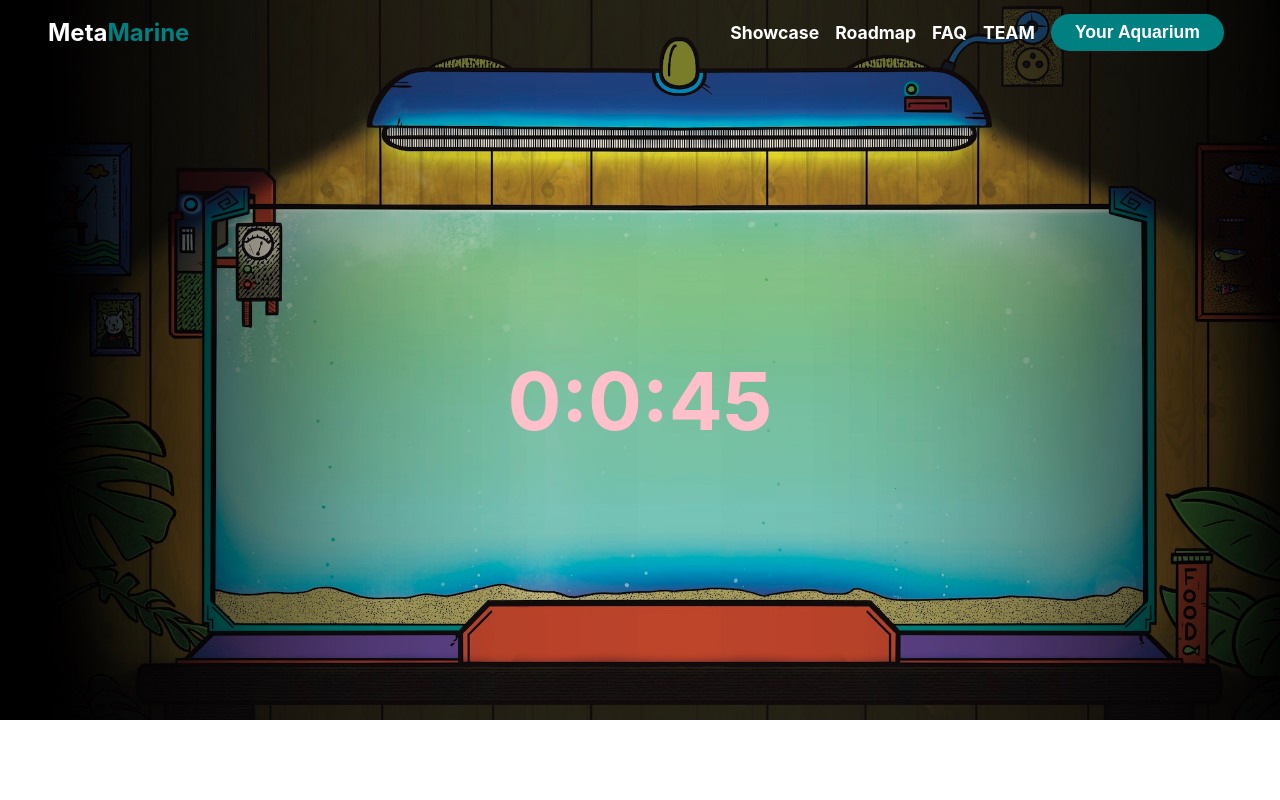
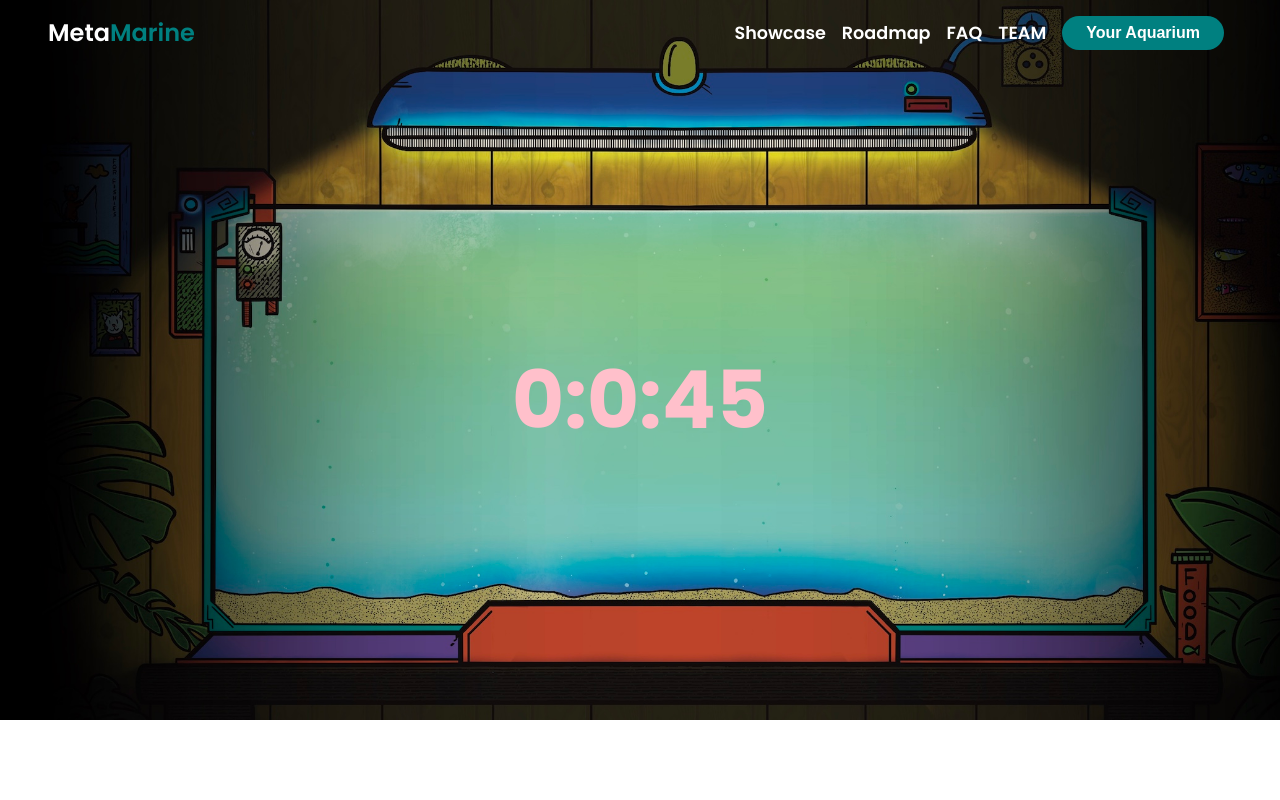
Before and after one commit to MarekChoinski/metamarine, a Next.js app: page / in a window 1280 px wide. Shown: the top 800 px of the page. Built offline with nearby package versions, Linux system fonts and the light colour scheme.

Commit message:
Hotfix classnames types and add font

```diff
--- /dev/null
+++ b/classnames.d.ts
@@ -0,0 +1 @@
+declare module 'classnames';
--- a/components/Navbar/Navbar.module.scss
+++ b/components/Navbar/Navbar.module.scss
@@ -10,7 +10,7 @@ $teal: teal;
   position: fixed;
   width: 100%;
   background-color: $navbarBgColor;
-  font-weight: bold;
+  font-weight: 600;
   font-size: 1.1rem;
   top: 0;
   left: 0;
@@ -184,10 +184,10 @@ $teal: teal;
   background-color: $teal;
   padding: 8px 24px;
   border: none;
-  font-weight: bold;
+  font-weight: 600;
   color: white;
   border-radius: 24px;
-  font-size: 1.1rem;
+  font-size: 1rem;
 }
 
 .marine {
--- a/styles/globals.scss
+++ b/styles/globals.scss
@@ -1,9 +1,11 @@
+@import url("https://fonts.googleapis.com/css2?family=Poppins:wght@100;200;300;400;500;600;700&display=swap");
+
 html,
 body {
   padding: 0;
   margin: 0;
-  font-family: -apple-system, BlinkMacSystemFont, Segoe UI, Roboto, Oxygen,
-    Ubuntu, Cantarell, Fira Sans, Droid Sans, Helvetica Neue, sans-serif;
+  font-family: "Poppins", sans-serif !important;
+  font-display: swap;
 }
 
 a {
```
